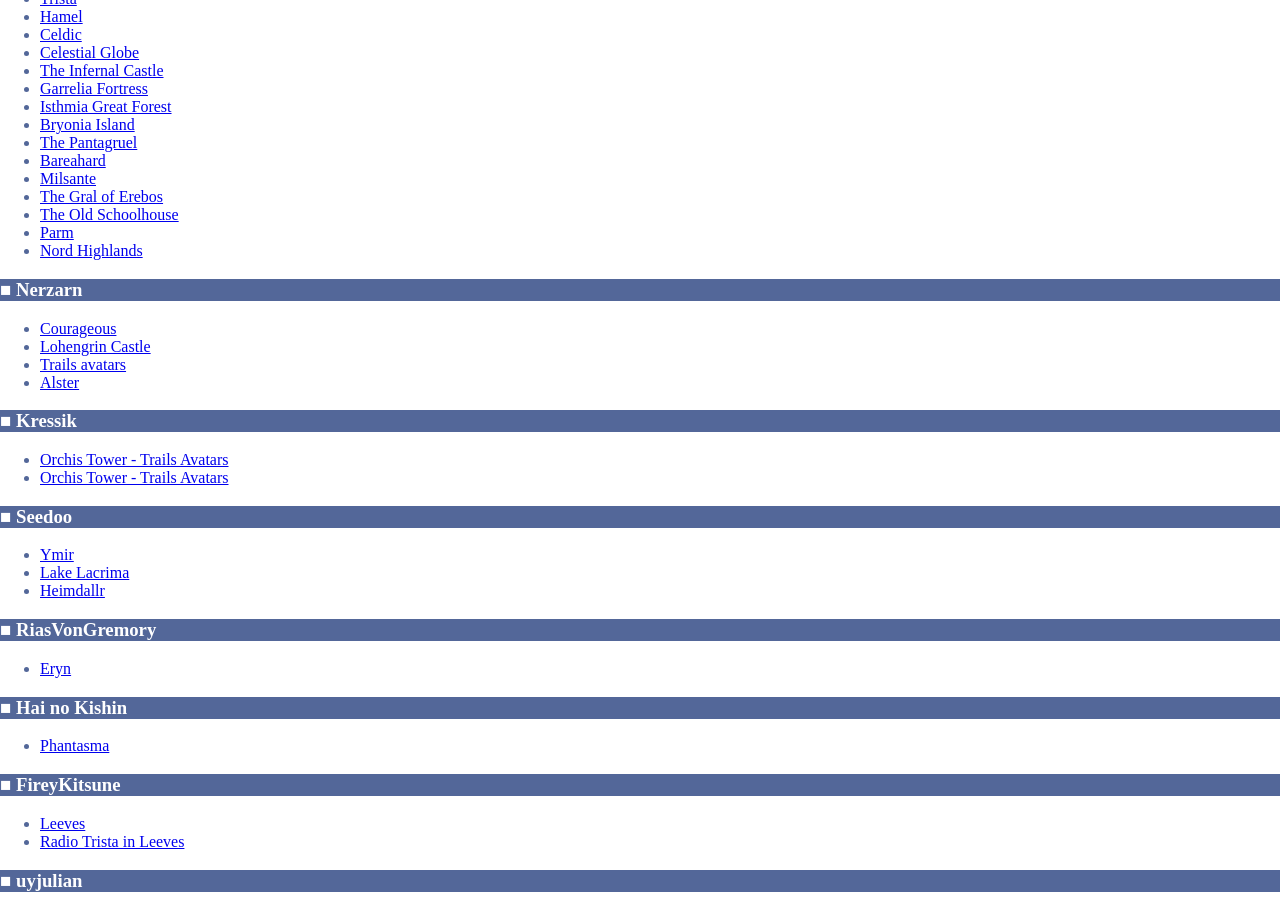
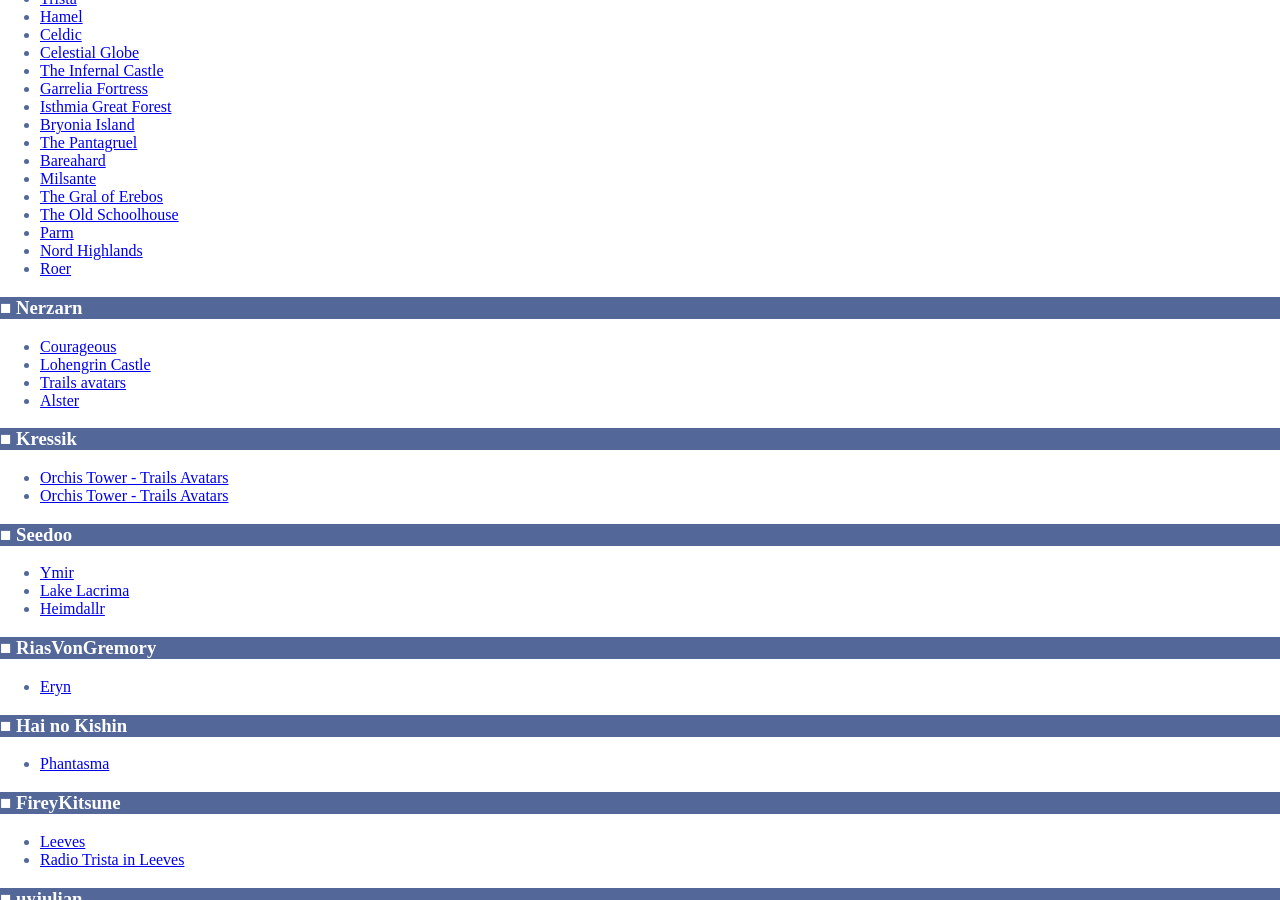
Before and after one commit to uyjulian/falcom-dumps, a Jekyll site: the page built from index.md, in a window 1280 px wide and 900 px high, scrolled down 456 px. Built offline with Jekyll 4.4.1, drawn with Linux system fonts in a browser that asks for light colours.

Commit message:
Add Roer

```diff
--- a/index.md
+++ b/index.md
@@ -34,6 +34,7 @@ If you have questions about usage of the models in a specific environment, sendi
 * [The Old Schoolhouse](https://vrchat.com/home/launch?worldId=wrld_4ed2399d-858a-4f7d-8460-ec40ed6d41b7)
 * [Parm](https://vrchat.com/home/launch?worldId=wrld_aa6d91af-e01e-4d69-b1a1-f6b1e69b93ab)
 * [Nord Highlands](https://vrchat.com/home/launch?worldId=wrld_1185dd0a-7591-430d-93ff-31ebad71ccfa)
+* [Roer](https://vrchat.com/home/launch?worldId=wrld_181c2d83-95aa-4dd8-bc71-c206d1ec706f)
 
 
 ### Nerzarn
```
